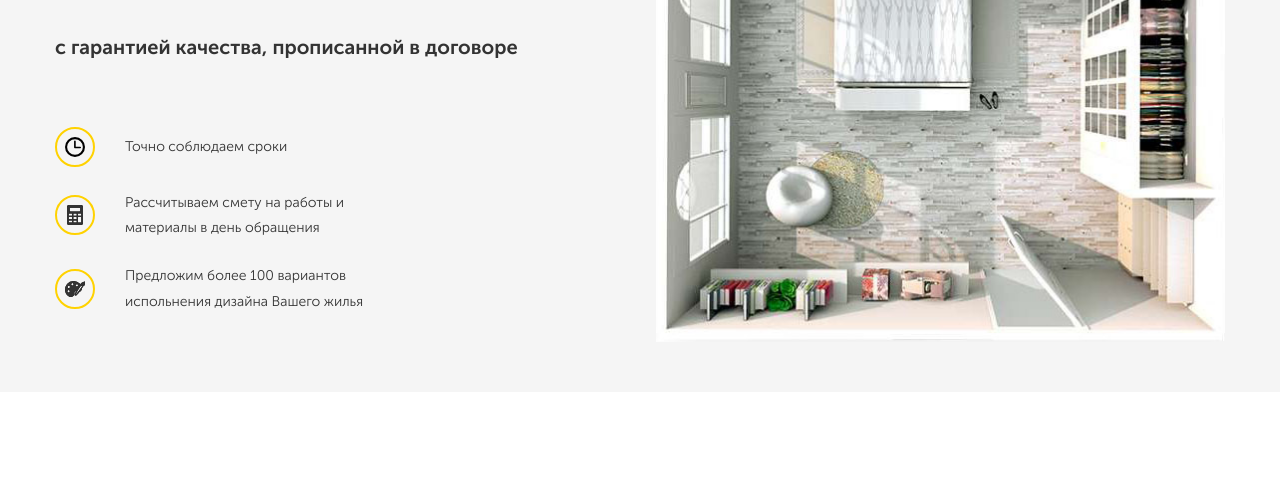
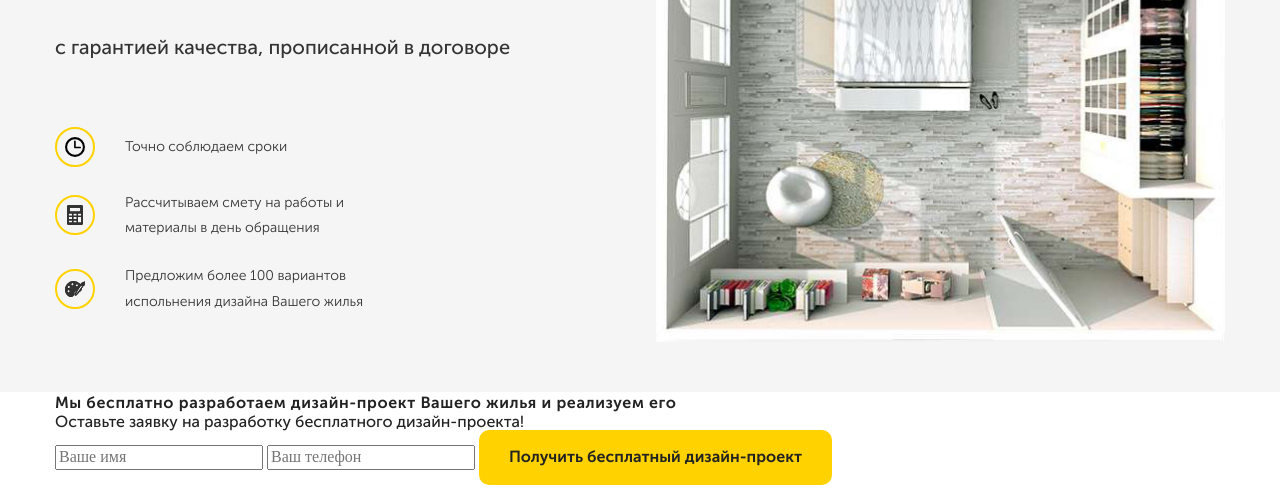
Before and after one commit to georgiy-kuznetsov/apartment-renovation-layout, a plain HTML site: page index.html in a window 1280 px wide. Shown: the part 301-800 px from the top of the page. Drawn offline with Linux system fonts and the light colour scheme.

Commit message:
Добавлена разметка второй секции (offer) с формой

```diff
--- a/index.html
+++ b/index.html
@@ -23,7 +23,7 @@
                     <div class="navbar__info">
                         <div class="navbar__contacts">
                             <span class="navbar__adress">Калуга, Москва, МО</span>
-                            <a class="navbar__phone" href="tel:+7(495)42-251-31" >+7 (495) 42-251-31</a>
+                            <a class="phone navbar__phone" href="tel:+7(495)42-251-31" >+7 (495) 42-251-31</a>
                         </div><!-- /.navbar__contacts -->
                         <button class="button navbar__button">Перезвоните мне</button><!-- /.navbar__button -->
                     </div><!-- /.navbar__info -->
@@ -38,8 +38,8 @@
             <div class="container">
                 <div class="hero-block">
                     <div class="hero-text">
-                        <h1 class="hero-text__title">Внутренняя отделка помещений "под ключ"</h1><!-- /.hero-text__title -->
-                        <span class="hero-text__subtitle">с гарантией качества, прописанной в договоре</span><!-- /.hero-text__subtitle -->
+                        <h1 class="section-title hero__title">Внутренняя отделка помещений "под ключ"</h1><!-- /.hero-text__title -->
+                        <span class="section-subtitle hero__subtitle">с гарантией качества, прописанной в договоре</span><!-- /.hero-text__subtitle -->
                         <ul class="hero-list">
                             <li class="hero-list__items">
                                 <img src="src\img\header\watch.svg" alt="Часы" class="hero-list__img">
@@ -65,6 +65,19 @@
 
 <!-- Бесплатный дизайн-проект -->
 
+    <section class="offer">
+        <div class="container">
+            <div class="c">
+                <h2 class="section-title">Мы бесплатно разработаем дизайн-проект Вашего жилья и реализуем его</h2><!-- /.section-title -->
+                <span class="section-subtitle">Оставьте заявку на разработку бесплатного дизайн-проекта!</span><!-- /.section-subtitle -->
+                <form action="#" class="form offer__form">
+                    <input type="text" class="input offer__input" placeholder="Ваше имя">
+                    <input type="tel" class="input offer__input" placeholder="Ваш телефон">
+                    <button class="button offer__button">Получить бесплатный дизайн-проект</button>
+                </form><!-- /.form offer__form -->
+            </div><!-- /.offer-block -->
+        </div><!-- /.container -->
+    </section><!-- /.offer -->
 
     </body>
 </html>
--- a/src/sass/_interface.sass
+++ b/src/sass/_interface.sass
@@ -7,6 +7,15 @@ img
     margin-right: auto
     margin-left: auto
 
+.section-title
+    line-height: 1.4
+    letter-spacing: .6px
+    +msc700
+
+.section-subtitle
+    +msc500
+
+
 .button
     background-color: $yell
     padding: 18px 30px
@@ -14,3 +23,12 @@ img
     border-radius: 10px
     font-family: msc700, sans-serif
     border: none
+    transition: 0.4s
+    &:hover
+        background-color: lighten($yell, 10%)
+        cursor: pointer
+
+.phone
+        text-decoration: none
+        color: $text_dark
+        +msc700
--- a/src/sass/blocks/_hero.sass
+++ b/src/sass/blocks/_hero.sass
@@ -11,19 +11,15 @@
         width: 50%
         padding-right: 100px
         box-sizing: border-box
-        &__title
-            font-size: 40px
-            margin-bottom: 40px
-            margin-top: 80px
-            line-height: 1.4
-            letter-spacing: .6px
-            box-sizing: border-box
-            +msc700
-        &__subtitle
-            +msc700
-            font-size: 20px
-            display: block
-            margin-bottom: 70px
+    &__title
+        font-size: 40px
+        margin-bottom: 40px
+        margin-top: 80px
+        box-sizing: border-box
+    &__subtitle
+        font-size: 20px
+        display: block
+        margin-bottom: 70px
     &-image
         padding: 50px 0 50px 30px
         width: 50%
--- a/src/sass/blocks/_navbar.sass
+++ b/src/sass/blocks/_navbar.sass
@@ -20,10 +20,7 @@
         margin-left: 30px
         font-size: 13px
     &__phone
-        text-decoration: none
-        color: $text_dark
         font-size: 20px
         margin-top: 10px
-        +msc700
     &__adress
         font-size: 13px
--- a/src/sass/main.sass
+++ b/src/sass/main.sass
@@ -3,6 +3,7 @@
 @import 'interface'
 @import 'blocks/navbar'
 @import 'blocks/hero'
+@import 'blocks/offer'
 @import 'blocks/slider'
 
 @import 'media/_desktop1240'
```
Also changed, not shown: src/css/main.css, src/sass/blocks/_offer.sass (added), 1 other file.
